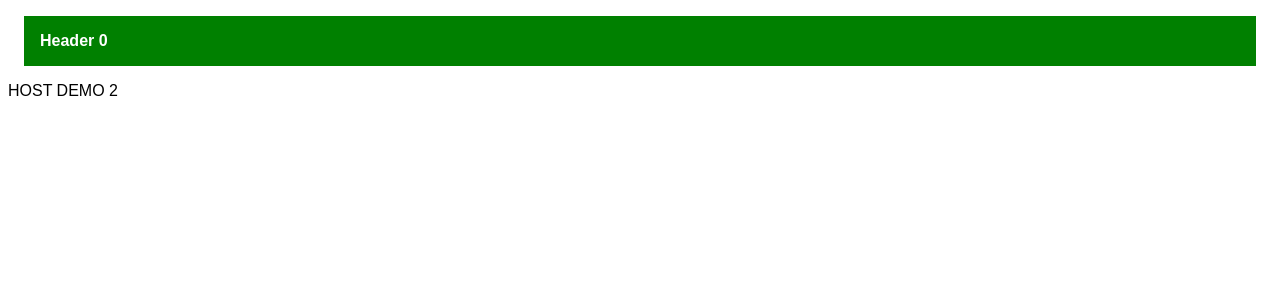
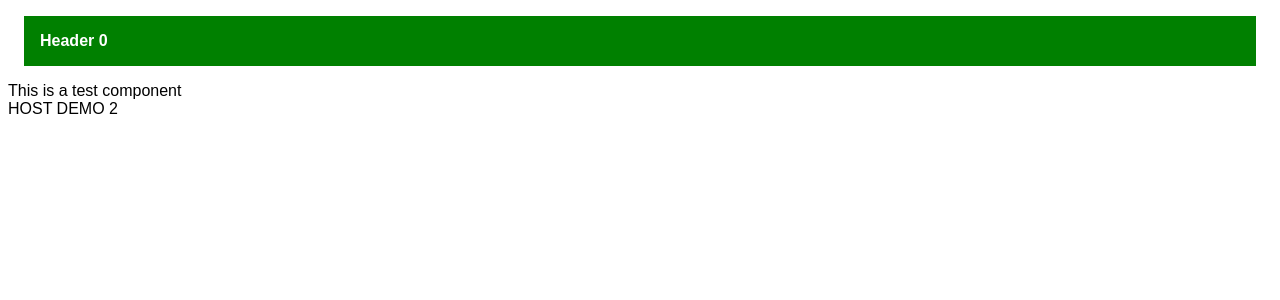
Before and after one commit to robhuzzey/mf-host-demo, a React app: page / in a window 1280 px wide. Shown: the top 300 px of the page. Built offline with nearby package versions, Linux system fonts and the light colour scheme.

Commit message:
Added test component to make it easier to test in titan

```diff
--- a/package.json
+++ b/package.json
@@ -1,5 +1,5 @@
 {
-  "name": "mfd host",
+  "name": "mfdhost",
   "version": "1.0.1",
   "scripts": {
     "build": "webpack --mode production",
--- a/src/App.jsx
+++ b/src/App.jsx
@@ -4,10 +4,12 @@ import ReactDOM from "react-dom";
 import "./index.css";
 
 import Header from "./Header";
+import Test from "./Test";
 
 const App = () => (
     <>
         <Header />
+        <Test />
         <div>HOST DEMO 2</div>
     </>
 );
--- /dev/null
+++ b/src/Test.jsx
@@ -0,0 +1,4 @@
+import React from 'react';
+export default () => (
+    <div>This is a test component</div>
+);
--- a/webpack.config.js
+++ b/webpack.config.js
@@ -40,7 +40,8 @@ module.exports = (_, argv) => ({
       remotes: {},
       exposes: {
         "./Header": "./src/Header",
-        "./TestContext": "./src/testContext"
+        "./TestContext": "./src/testContext",
+        './Test': "./src/Test"
       },
       shared: require("./package.json").dependencies,
     }),
```
